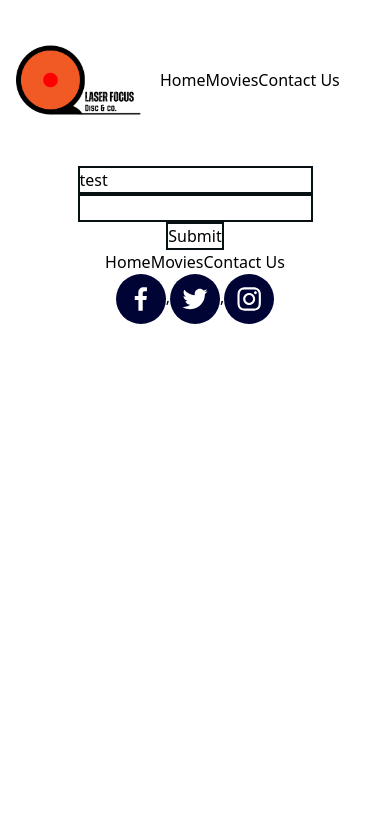
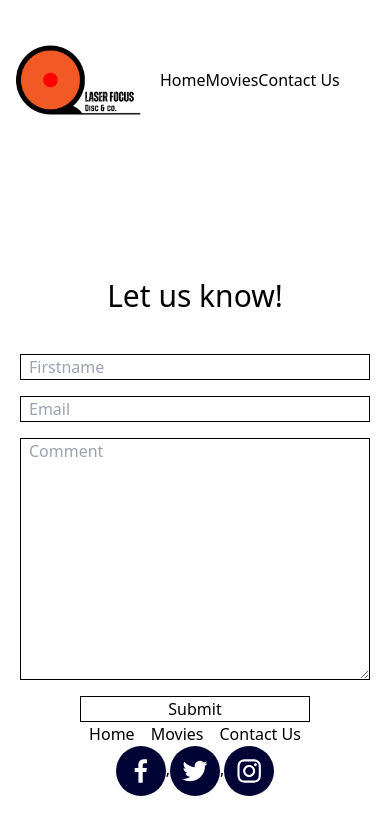
Before and after one commit to J8310048/Ecommerce-V2, a React (Vite) app in the folder ecommerce-v2-vite/: page /contact in a window 390 px wide. Shown: the top 834 px of the page. Built offline with nearby package versions, Linux system fonts and the light colour scheme.

Commit message:
added stylings to contact page for phone screens

```diff
--- /dev/null
+++ b/ecommerce-v2-vite/global_components/ContactForm.jsx
@@ -0,0 +1,63 @@
+import { useForm } from "react-hook-form";
+
+function ContactForm() {
+  const { register, handleSubmit, formState: { errors } } = useForm({
+    defaultValues: {
+      FirstName: "",
+      Email: "",
+      Comment: ""
+    }
+  });
+
+  const onSubmit = (data) => {
+    console.log(data);
+  };
+
+  return (
+    <section>
+      <div>
+        <form onSubmit={handleSubmit(onSubmit)} className="flex flex-col mt-10">
+          <input
+            {...register("FirstName", {
+              required: "First Name is required",
+              maxLength: { value: 50, message: "First Name cannot exceed 50 characters" }
+            })}
+            placeholder="Firstname"
+            className="phonemin: border mb-4 ml-5 mr-5 pl-2"
+          />
+          {errors.FirstName && <p className="text-red-500 ml-5">{errors.FirstName.message}</p>}
+
+          <input
+            {...register("Email", {
+              required: "Must fill out Email",
+              pattern: {
+                value: /^[a-zA-Z0-9_.+-]+@[a-zA-Z0-9-]+\.[a-zA-Z0-9-.]+$/,
+                message: "Invalid email address"
+              }
+            })}
+            placeholder="Email"
+            className="phonemin: border mb-4 ml-5 mr-5 pl-2"
+          />
+          {errors.Email && <p className="text-red-500 ml-5">{errors.Email.message}</p>}
+
+          <textarea
+            {...register("Comment", {
+              maxLength: { value: 500, message: "Comment cannot exceed 500 characters" }
+            })}
+            placeholder="Comment"
+            className="phonemin: border mb-4 ml-5 mr-5 pl-2"
+            rows="10"
+          />
+          {errors.Comment && <p className="text-red-500 ml-5">{errors.Comment.message}</p>}
+
+          <input
+            type="submit"
+            className="phonemin: border ml-20 mr-20"
+          />
+        </form>
+      </div>
+    </section>
+  );
+}
+
+export default ContactForm;
--- a/ecommerce-v2-vite/global_components/Footer.jsx
+++ b/ecommerce-v2-vite/global_components/Footer.jsx
@@ -4,20 +4,20 @@ import Socials from "./Social-Icons";
 function Footer() {
   return (
     <div>
-      <footer className="phonemin:flex flex-col justify-center items-center">
-        <ul className="phonemin:flex inline-flex justify-center">
+      <footer className="phonemin: flex flex-col justify-center items-center sticky bottom-0">
+        <ul className="phonemin: flex justify-center space-x-4">
           <li>
-            <NavLink to="/">Home</NavLink>
+            <NavLink to="/" className="hover:underline">Home</NavLink>
           </li>
           <li>
-            <NavLink to="/movies">Movies</NavLink>
+            <NavLink to="/movies" className="hover:underline">Movies</NavLink>
           </li>
           <li>
-            <NavLink to="/contact">Contact Us</NavLink>
+            <NavLink to="/contact" className="hover:underline">Contact Us</NavLink>
           </li>
         </ul>
-        <div className="Socials">
-        <Socials />
+        <div>
+        <Socials/>
       </div>
       </footer>
     </div>
--- a/ecommerce-v2-vite/global_components/Form.jsx
+++ /dev/null
@@ -1,25 +0,0 @@
-import { useForm } from "react-hook-form";
-
-function Form() {
-  const { register, handleSubmit, watch, formState: { errors } } = useForm();
-  const onSubmit = data => console.log(data);
-
-  console.log(watch("example")); // watch input value by passing the name of it
-
-  return (
-    /* "handleSubmit" will validate your inputs before invoking "onSubmit" */
-    <form onSubmit={handleSubmit(onSubmit)} className="phonemin:flex flex-col justify-center items-center">
-      {/* register your input into the hook by invoking the "register" function */}
-      <input defaultValue="test" {...register("example")} className="border-solid border-2 border-rich-black"/>
-
-      {/* include validation with required or other standard HTML validation rules */}
-      <input {...register("exampleRequired", { required: true })} className="border-solid border-2 border-rich-black"/>
-      {/* errors will return when field validation fails  */}
-      {errors.exampleRequired && <span>This field is required</span>}
-
-      <input type="submit" className="border-solid border-2 border-rich-black"/>
-    </form>
-  );
-}
-
-export default Form;
--- a/ecommerce-v2-vite/page_components/Contact.jsx
+++ b/ecommerce-v2-vite/page_components/Contact.jsx
@@ -1,20 +1,13 @@
 import NavBar from "../global_components/NavBar";
 import Footer from "../global_components/Footer";
-import Form from "../global_components/Form";
+import ContactForm from "../global_components/ContactForm";
 function Contact() {
   return (
     <section>
       <NavBar />
-      <div>
-        {/* <form className="phonemin:flex flex-col m-10 tabletmin:m-20 laptop:m-40 desktop:m-96">
-          <label for="fname">First name:</label>
-          <input type="text" id="fname" name="fname" className="border-solid border-2 border-black"></input>
-          <label for="email">Email:</label>
-          <input type="text" id="email" name="email" className="border-solid border-2 border-black"></input>
-          <textarea id="textarea" rows="20" cols="100" className="border-solid border-2 border-black"></textarea><br></br>
-          <input type="submit" value="Submit" className="border-solid border-2 border-black"></input>
-        </form> */}
-        <Form />
+      <div className="phonemin: mt-28">
+        <h1 className="text-center text-3xl">Let us know!</h1>
+        <ContactForm />
       </div>
       <Footer/>
     </section>
--- a/ecommerce-v2-vite/tailwind.config.js
+++ b/ecommerce-v2-vite/tailwind.config.js
@@ -32,11 +32,12 @@ module.exports = {
       'cadet gray' : '#a2aebb',
       'platinum' : '#dfe0e2',
       'ultra violet' : '#53599a',
-      'ultra violet' : '#53599a',
       'dark navy blue' : '#000435',
     },
 
-    extend: {},
+    extend: {
+      border: "border-2 border-rich-black border-solid"
+    },
   },
 
   plugins: [],
```
